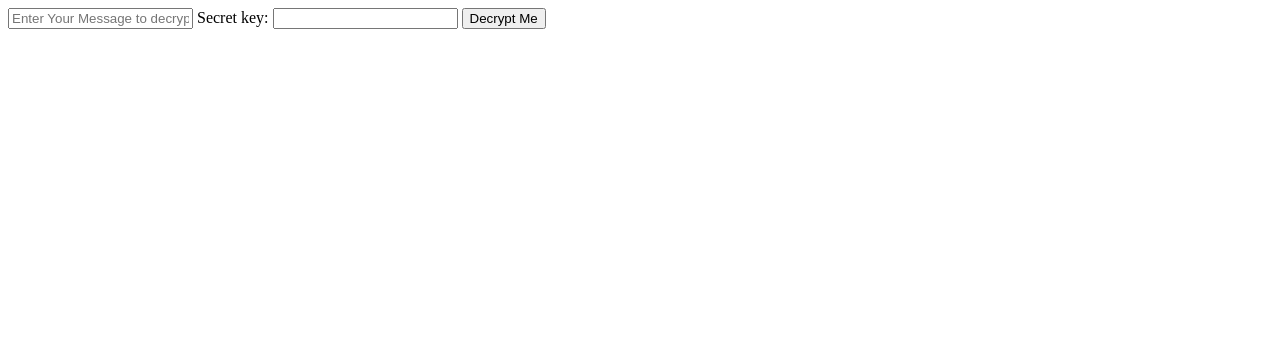
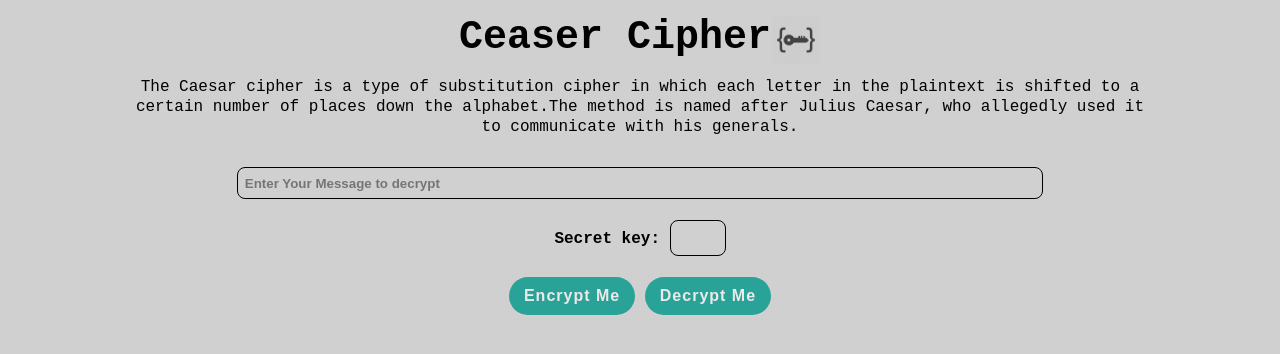
Before and after one commit to theHarisKhan/Secret-Message, a plain HTML site: page index.html in a window 1280 px wide. Drawn offline with Linux system fonts and the light colour scheme.

Commit message:
V1.02 work on its css style then update the js script by adding decrypt button action

```diff
--- a/index.html
+++ b/index.html
@@ -10,15 +10,29 @@
     </head>
     <body>
         <div class="container">
-            <input type="text" id="js-input" placeholder="Enter Your Message to decrypt">
-            <label id="Shift-key">Secret key:</label>
-            <input type="number" id="js-numb">
-            <button class="btn js-btn">Decrypt Me</button>
+            <h1>Ceaser Cipher<span>
+                <img src="icon.png" alt="secretkey" class="logo">
+            </span></h1>
+            <p class="info">
+                The Caesar cipher is a type of substitution cipher in which each
+                letter in the plaintext is shifted to a certain number of places
+                down the alphabet.The method is named after Julius Caesar, who
+                allegedly used it to communicate with his generals.
+            </p>
+            <div class="input-sect">
+                <input type="text" class="js-input" placeholder="Enter Your Message to decrypt" autofocus>
+                <div>
+                    <label class="shift-key">Secret key:</label>
+                    <input type="number" class="js-numb">
+                </div>
+                <div class="btn-sect">
+                    <button class="btn encrypt-btn">Encrypt Me</button>
+                    <button class="btn decrypt-btn">Decrypt Me</button>
+                </div>
+            </div>
         </div>
-        <div class="new-msg">
+        <div class="new-msg"></div>
 
-        </div>
-
-        <!-- <script src="secret.js" async defer></script> -->
+        <script src="secret.js" async defer></script>
     </body>
 </html>
--- a/secret.js
+++ b/secret.js
@@ -1,15 +1,53 @@
-const btn = document.querySelector('.js-btn');
-btn.addEventListener('click', ()=> {
-    const msg = document.getElementById('js-input').value;
-    const key = parseInt(document.getElementById('js-numb').value);
+/*
+The Caesar cipher is a type of substitution cipher in which each
+letter in the plaintext is shifted to a certain number of places
+down the alphabet. For example, with a shift of 1, A would be
+replaced by B, B would become C, and so on. The method is named
+after Julius Caesar, who allegedly used it to communicate with his generals.
 
+For example:
+Input: "defend the east wall of the castle"
+Output: "efgfoe uif fbtu xbmm pg uif dbtumf"
+*/
+
+const encryptbtn = document.querySelector('.encrypt-btn');
+const decryptbtn = document.querySelector('.decrypt-btn');
+
+encryptbtn.addEventListener('click', ()=> {
+    const msg = document.querySelector('.js-input').value;
+    const key = parseInt(document.querySelector('.js-numb').value);
+    if (msg !== "" & key !== ""){
         var newmsg = '';
         for(let k=0; k < msg.length; k++){
             var x = msg.charCodeAt(k) + key;
             newmsg += String.fromCharCode(x);
         }
         document.querySelector('.new-msg').innerHTML = `
+        <h2>Encrypt message</h2>
+        <p>${newmsg}</p>
+        `;
+    }
+    else{
+        alert("!Please Enter your message & Secret key!");
+    }
+});
+
+decryptbtn.addEventListener('click', ()=> {
+    const msg = document.querySelector('.js-input').value;
+    const key = parseInt(document.querySelector('.js-numb').value);
+
+    if (msg !== "" & key !== ""){
+        var newmsg = '';
+        for(let k=0; k < msg.length; k++){
+            var x = msg.charCodeAt(k) - key;
+            newmsg += String.fromCharCode(x);
+        }
+        document.querySelector('.new-msg').innerHTML = `
         <h2>Decrypt message</h2>
-    <h4>${newmsg}</h4>
+        <p>${newmsg}</p>
         `;
+    }
+    else{
+        alert("!Please Enter your message & Secret key!");
+    }
 })
--- a/style.css
+++ b/style.css
@@ -0,0 +1,87 @@
+*{
+    margin: 0;
+    padding: 0;
+}
+body{
+    font-family: 'Courier New', Courier, monospace;
+    background-color: #d1d0d0;
+}
+.container{
+    width: 90%;
+    margin: 15px auto 0;
+    text-align: center;
+}
+.logo{
+    width: 50px;
+}
+h1{
+    font-size: 2.5em;
+    display: flex;
+    justify-content: center;
+}
+.info{
+    width: 90%;
+    margin: 0 auto;
+    line-height: 20px;
+}
+.input-sect{
+    width: 70%;
+    margin: 30px auto 0;
+    display: flex;
+    flex-direction: column;
+    justify-content: center;
+}
+input{
+    height: 26px;
+    outline: none;
+    border: 1px solid;
+    border-radius: 8px;
+    margin-bottom: 21px;
+    padding: 2px 7px;
+    font-weight: bold;
+    background-color: transparent;
+}
+.shift-key{
+    font-size: 1em;
+    font-weight: bold;
+}
+.js-numb{
+    width: 40px;
+    height: 30px;
+}
+.btn{
+    padding: 10px 15px;
+    font-weight: 600;
+    font-size: 1em;
+    background-color: #29a297;
+    color: #ece9e9;
+    letter-spacing: 1px;
+    outline: none;
+    border: none;
+    border-radius: 20px;
+    margin-bottom: 10px;
+    cursor: pointer;
+}
+.btn:hover{
+    box-shadow: inset -1px 2px 5px 0px #737373;;
+}
+/*Decrypt/Encrypt message will show here*/
+.new-msg{
+    width: 60%;
+    margin: 0 auto;
+    padding: 18px 0;
+    border: 2px solid black;
+    text-align: center;
+    margin-top: 5px;
+}
+.new-msg h2{
+    margin-bottom:5px;
+}
+.new-msg p{
+    font-size: 1.5em;
+    color: blue;
+    font-weight: bold;
+}
+.new-msg:empty{
+    display: none;
+}
```
Also changed, not shown: icon.png (added). Lines whose indentation alone changed are shown as unchanged.
